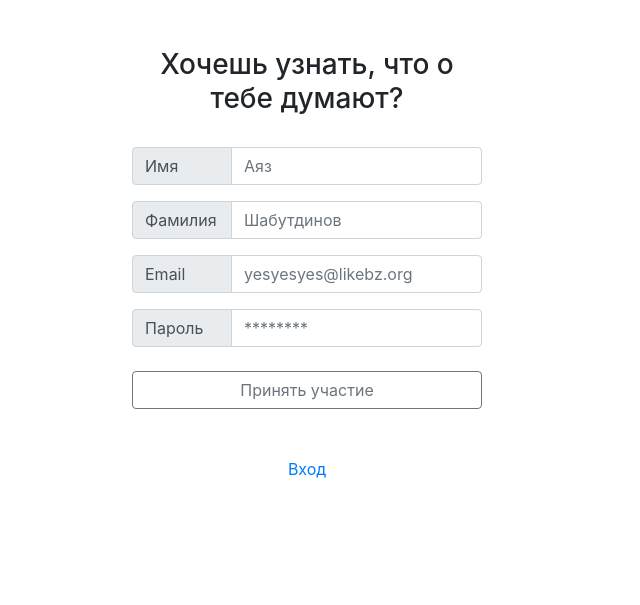
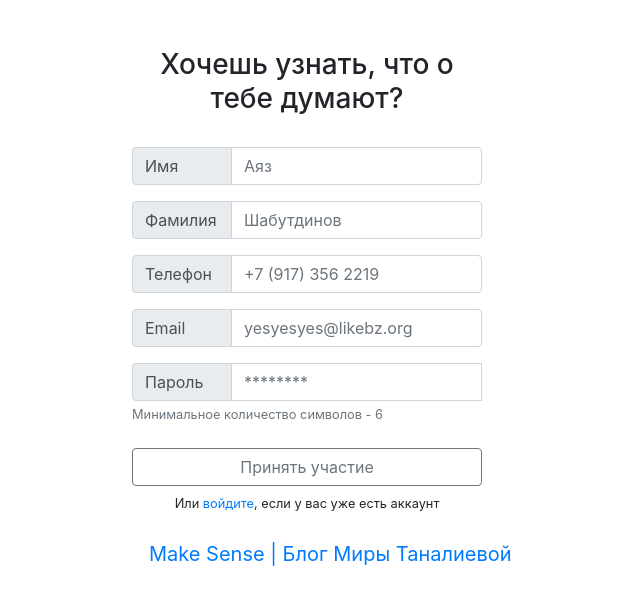
Before and after one commit to aiksu/mira, a Django app: page / in a window 1280 px wide. Shown: the top 605 px of the page, without its empty margins (333-973 px from the left). Run offline with Django 3.2, Linux system fonts and the light colour scheme; some libraries are stand-ins or nearby versions.

Commit message:
domain added

```diff
--- a/core/forms.py
+++ b/core/forms.py
@@ -1,13 +1,17 @@
 # from django.forms import forms
 from django import forms
 
+def _parsePhoneNumber(tel_number):
+    return tel_number.replace('(', '').replace(')', '').replace('_', '').replace('-', '').replace(' ', '')
 
 class CustomSignupForm(forms.Form):
     first_name = forms.CharField(max_length=30, label='Имя')
     last_name = forms.CharField(max_length=30, label='Фамилия')
+    phone = forms.CharField(max_length=30, label='Телефон')
 
     def signup(self, request, user):
         user.first_name = self.cleaned_data['first_name']
         user.last_name = self.cleaned_data['last_name']
+        user.username = _parsePhoneNumber(self.cleaned_data['phone'])
 
         user.save()
--- a/templates/core/answer_form.html
+++ b/templates/core/answer_form.html
@@ -6,7 +6,7 @@
         <div class="container mt-5">
             <div class="row justify-content-center">
                 <div class="col-12 col-lg-8 col-md-8">
-                    <h2 class="text-center">ТРИПАНАЦЕЯ</h2>
+                    <h2 class="text-center">ТРИ ПРИЛАГАТЕЛЬНЫХ</h2>
                     <blockquote class="blockquote">
                         <p class="mb-0"><b>Привет!</b></p>
                         <p class="mb-0">Напиши три прилагательных, которые у тебя ассоциируются со мной. Не стесняйся формулировок, опрос анонимный =)</p>
--- a/templates/main.html
+++ b/templates/main.html
@@ -41,7 +41,7 @@
                                         <div class="input-group-text" style="width: 100px">Имя</div>
                                     </div>
                                     <input type="text" name="first_name" class="form-control"
-                                           placeholder="Аяз">
+                                           placeholder="Аяз" required>
                                 </div>
                             </div>
                             <div class="form-group">
@@ -56,10 +56,21 @@
                             <div class="form-group">
                                 <div class="input-group">
                                     <div class="input-group-prepend">
+                                        <div class="input-group-text" style="width: 100px">Телефон</div>
+                                    </div>
+                                    <input type="tel" name="phone" class="form-control"
+                                           placeholder="+7 (917) 356 2219" data-inputmask="'mask': '+7 (999) 999 9999'"
+                                           autocomplete="off" spellcheck="false" autocorrect="off" autocapitalize="off" required>
+
+                                </div>
+                            </div>
+                            <div class="form-group">
+                                <div class="input-group">
+                                    <div class="input-group-prepend">
                                         <div class="input-group-text" style="width: 100px">Email</div>
                                     </div>
                                     <input type="email" name="email" class="form-control"
-                                           placeholder="yesyesyes@likebz.org">
+                                           placeholder="yesyesyes@likebz.org" required>
                                 </div>
                             </div>
                             <div class="form-group">
@@ -68,14 +79,15 @@
                                         <div class="input-group-text" style="width: 100px">Пароль</div>
                                     </div>
                                     <input type="password" name="password1" class="form-control"
-                                           placeholder="********">
+                                           placeholder="********" minlength="6" pattern=".{6,}" required>
+                                    <small id="passwordHelp" class="form-text text-muted">Минимальное количество символов - 6</small>
                                 </div>
                             </div>
                             <div class="text-center">
-                                <button type="submit" class="btn btn-block btn-outline-secondary mt-4 mb-5">Принять участие
+                                <button type="submit" class="btn btn-block btn-outline-secondary mt-4 mb-2">Принять
+                                    участие
                                 </button>
-                                <a href="{% url 'account_login' %}">Вход
-                                </a>
+                                <p class="small">Или <a href="{% url 'account_login' %}">войдите</a>, если у вас уже есть аккаунт</p>
                             </div>
                         </form>
                     </div>
@@ -85,6 +97,15 @@
     {% else %}
         {% include 'core/include/results.html' %}
     {% endif %}
+    <section>
+    <div class="container">
+        <div class="row justify-content-center">
+            <div class="col-12 col-lg-4 col-md-6">
+                <p class="text-center"><a target="_blank" href="https://vk.com/imirata" class="btn btn-link btn-lg">Make Sense | Блог Миры Таналиевой</a></p>
+            </div>
+        </div>
+    </div>
+    </section>
 {% endblock %}
 
 
@@ -100,6 +121,7 @@
 <script src="https://maxcdn.bootstrapcdn.com/bootstrap/4.0.0/js/bootstrap.min.js"
         integrity="sha384-JZR6Spejh4U02d8jOt6vLEHfe/JQGiRRSQQxSfFWpi1MquVdAyjUar5+76PVCmYl"
         crossorigin="anonymous"></script>
+<script src="{% static 'core/js/jquery.inputmask.bundle.js' %}"></script>
 <script>
     function getCSRF() {
         return $('input[name="csrfmiddlewaretoken"]').val();
@@ -108,7 +130,9 @@
     $('#id_logout').on('click', function () {
         $('#form_logout').submit();
         return false;
-    })
+    });
+
+    $("input[data-inputmask]").inputmask();
 </script>
 
 {% block page_js %}
```
Also changed, not shown: requirements.txt (+1 -25 lines).
